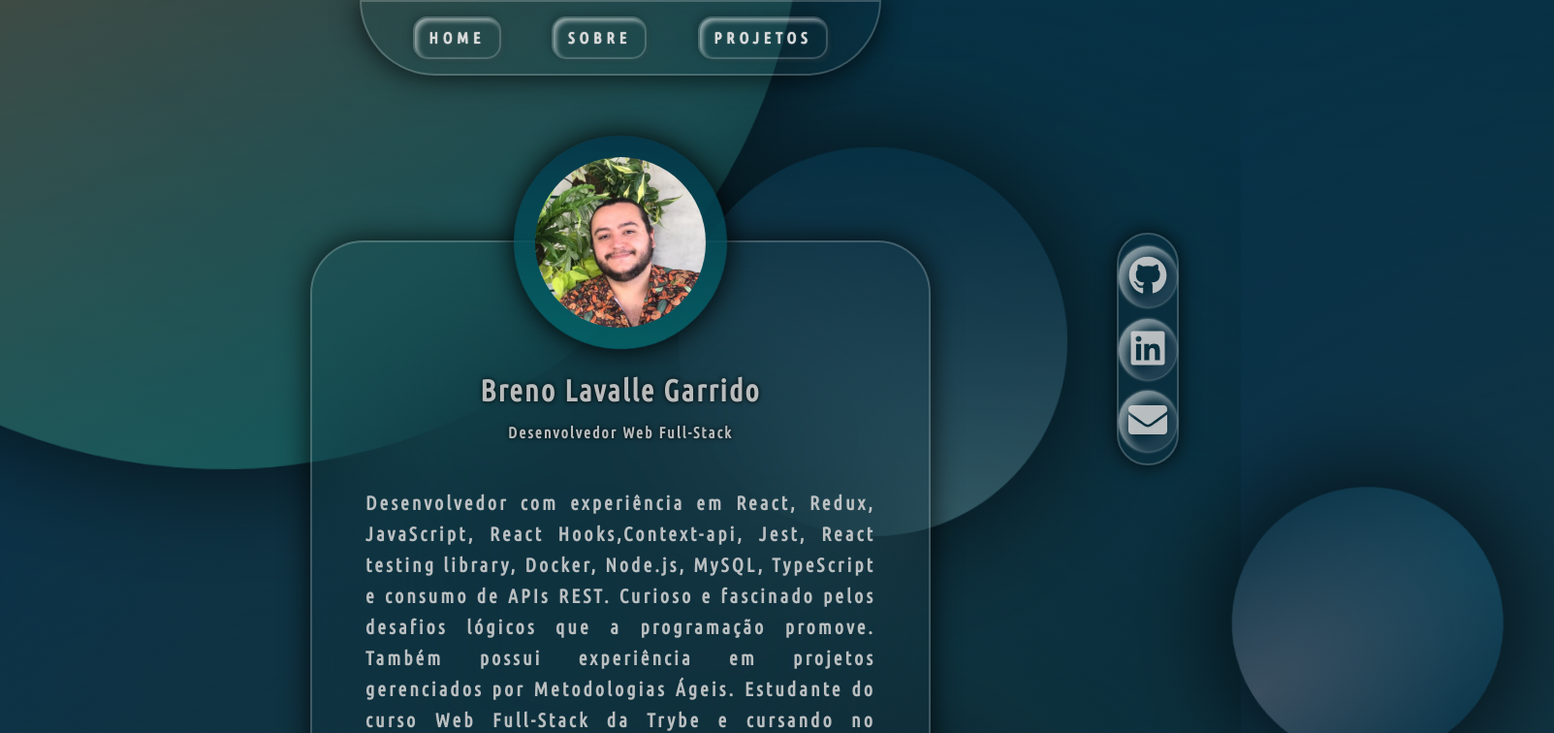
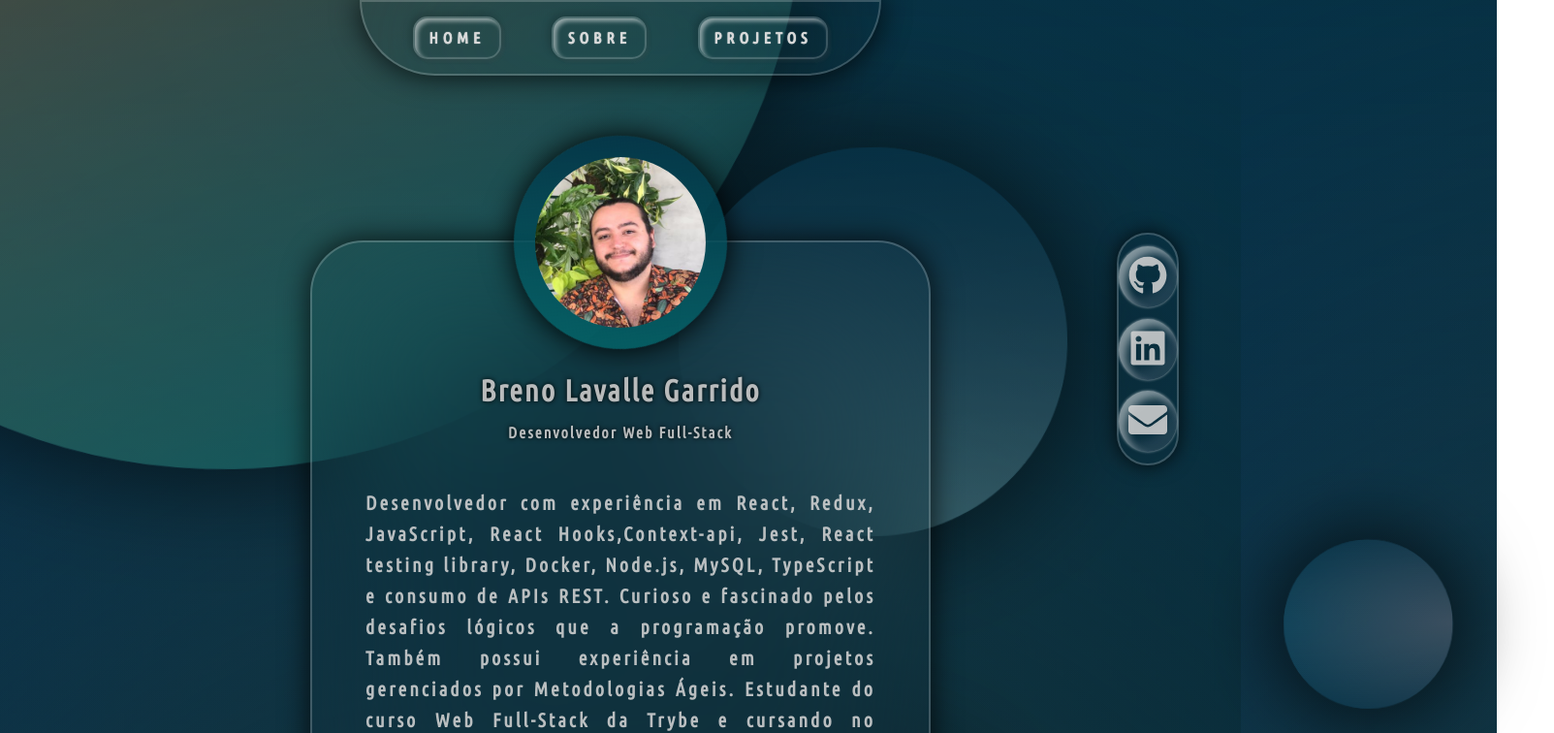
Before and after one commit to brenolg/brenolg.github.io, a React (Create React App) app: page / in a window 1280 px wide. Shown: the top 756 px of the page at 97% size, 1603 px wide, since content can reach past the window. Built offline with nearby package versions, Linux system fonts and the light colour scheme; a web font is replaced by a local one.

Commit message:
style: refactor ball animation

```diff
--- a/src/pages/About.module.css
+++ b/src/pages/About.module.css
@@ -8,7 +8,7 @@
   linear-gradient(to left, transparent, rgb(var(--teal), 0.5)),
   linear-gradient(to right, transparent,  rgb(0, 64, 89));
   animation: moveBall 55s linear infinite;
-  offset-path: path("M -76.150182,136.36009 C 11.258169,17.281748 13.157937,223.82236 204.00401,155.22234 407.82201,69.264055 342.5917,471.38296 545.01089,356.22245 741.35372,228.80667 194.40164,-57.656296 102.00982,201.88116 24.114926,576.06567 648.1777,352.18309 735.73419,245.85597 817.04163,153.57833 1194.2312,237.29281 1042.2723,359.04271 905.69208,475.32758 601.93098,-74.287118 529.97236,180.35806 463.28035,466.42636 856.67911,177.53337 781.84592,360.22767 693.43229,526.81426 434.3369,167.40158 300.7997,304.10089 172.68896,433.79739 -95.734857,355.88005 -24.456051,242.36131 139.64844,-18.340555 243.69068,472.90454 445.32175,342.3341 581.45294,236.5813 779.00357,302.96273 952.24177,371.29647 1168.9964,461.1372 876.97444,56.249343 738.57927,163.26595 612.44667,272.15369 460.58807,422.71581 185.63217,336.20202 80.216748,291.64022 -145.50984,232.86498 -76.150182,136.36009 Z");
+  offset-path: path(var(--aboutPath));
 }
 
 @keyframes moveBall {
--- a/src/pages/Home.module.css
+++ b/src/pages/Home.module.css
@@ -1,18 +1,18 @@
 #ballMove {
   box-shadow: 0px 0px 50px 10px rgb(0, 0, 0, 0.6);
-  height:15rem;
-  width: 15rem;
+  height:12rem;
+  left: 0;
+  position: absolute;
+  top: -7vh;
+  width: 12rem;
   z-index: -20;
-  position: absolute;
-  top: 0;
-  left: 0;
   background:
   radial-gradient(ellipse at top,rgb(var(--grey), 0.6), transparent),
   radial-gradient(ellipse at bottom,rgb(0, 64, 89, 0.8), transparent),
   linear-gradient(to left, transparent, rgb(var(--blue))),
   linear-gradient(to right, transparent, rgba(var(--blue),0.8) );
-  animation: moveBall 55s linear infinite;
-  offset-path: path("M 1514.2372,114.97853 C 1385.4141,66.075095 1099.1478,70.096161 1172.9914,279.1328 1255.57,466.92394 1071.5036,634.16109 933.75622,542.4013 777.86247,468.17679 740.29906,126.19932 533.43851,222.92004 318.13224,342.13216 521.30464,685.03321 701.31526,661.46303 928.40591,618.5457 1075.4461,477.89275 999.44804,251.63303 918.9232,-48.643452 462.52334,94.890077 291.95024,286.98838 130.67896,442.3952 167.69564,612.39163 333.34749,804.35568 468.11346,981.64391 717.54356,1012.9595 862.15958,835.74995 1019.5526,687.65918 1238.7413,557.75138 1429.9091,686.73013 1609.5826,828.55483 1497.1784,1153.4089 1302.1007,1225.0686 1107.9948,1261.5542 951.14622,1089.8906 838.348,917.33038 765.9731,786.21257 649.69489,722.79288 524.23633,710.27699 369.22538,683.26269 173.01405,712.80462 82.781439,889.42049 28.812202,1059.7915 165.0684,1201.7829 287.02433,1238.8966 c 183.91742,77.3557 392.32751,37.7658 584.0719,34.3514 299.66297,-28.9469 161.19147,-302.07859 2.78369,-374.31449 C 756.97315,824.49609 560.05149,702.84267 622.75293,503.77277 c 76.75408,-133.5769 202.35246,-101.00898 349.63861,-87.93108 152.75296,9.68268 433.03796,151.52602 529.74976,-8.05125 45.2522,-53.22958 16.4694,-208.76624 12.0959,-292.81191 z");
+  animation: moveBall 105s linear infinite;
+  offset-path: path(var(--homePath));
 }
 
 @keyframes moveBall {
@@ -30,7 +30,7 @@
     scale: 1;
   }
   90% {
-    scale: 1;
+    scale: 2;
   }
   100% {
     offset-distance: 100%;
```
Also changed, not shown: src/global.css (+2 -0 lines).
